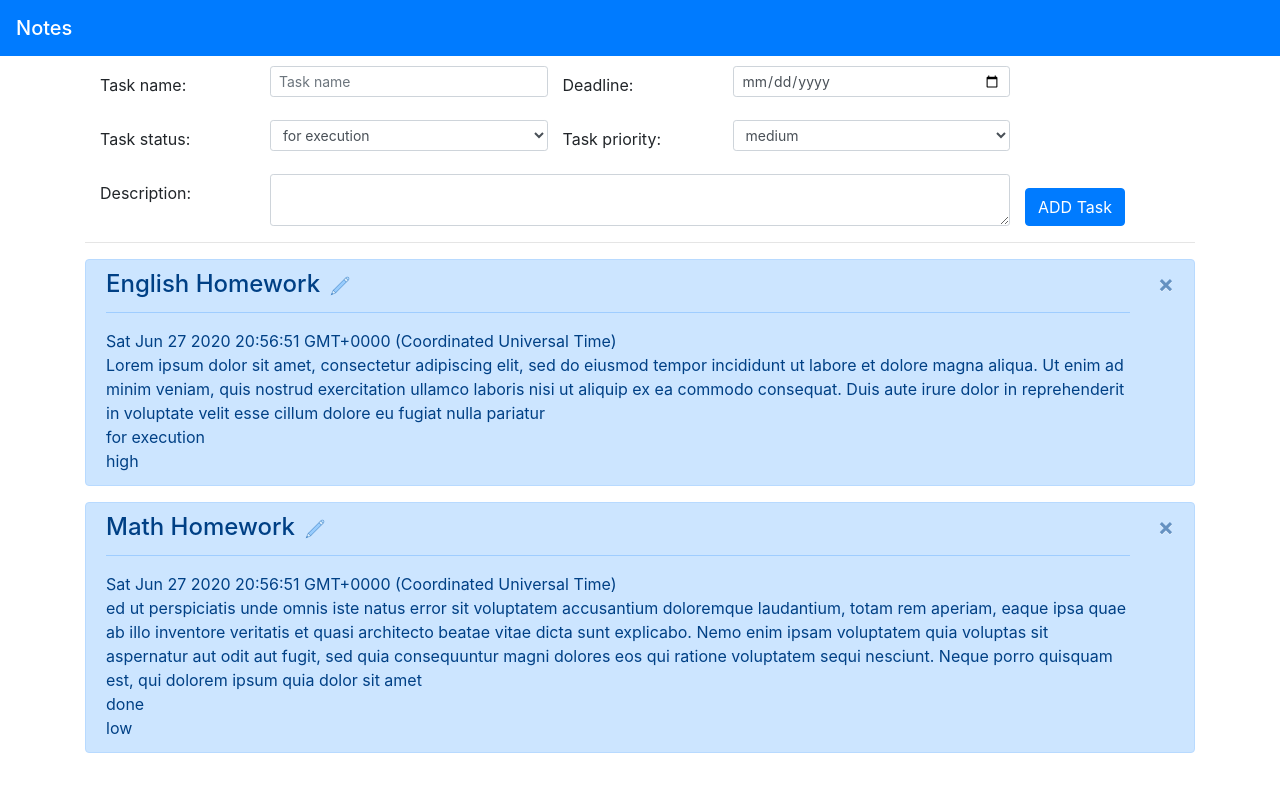
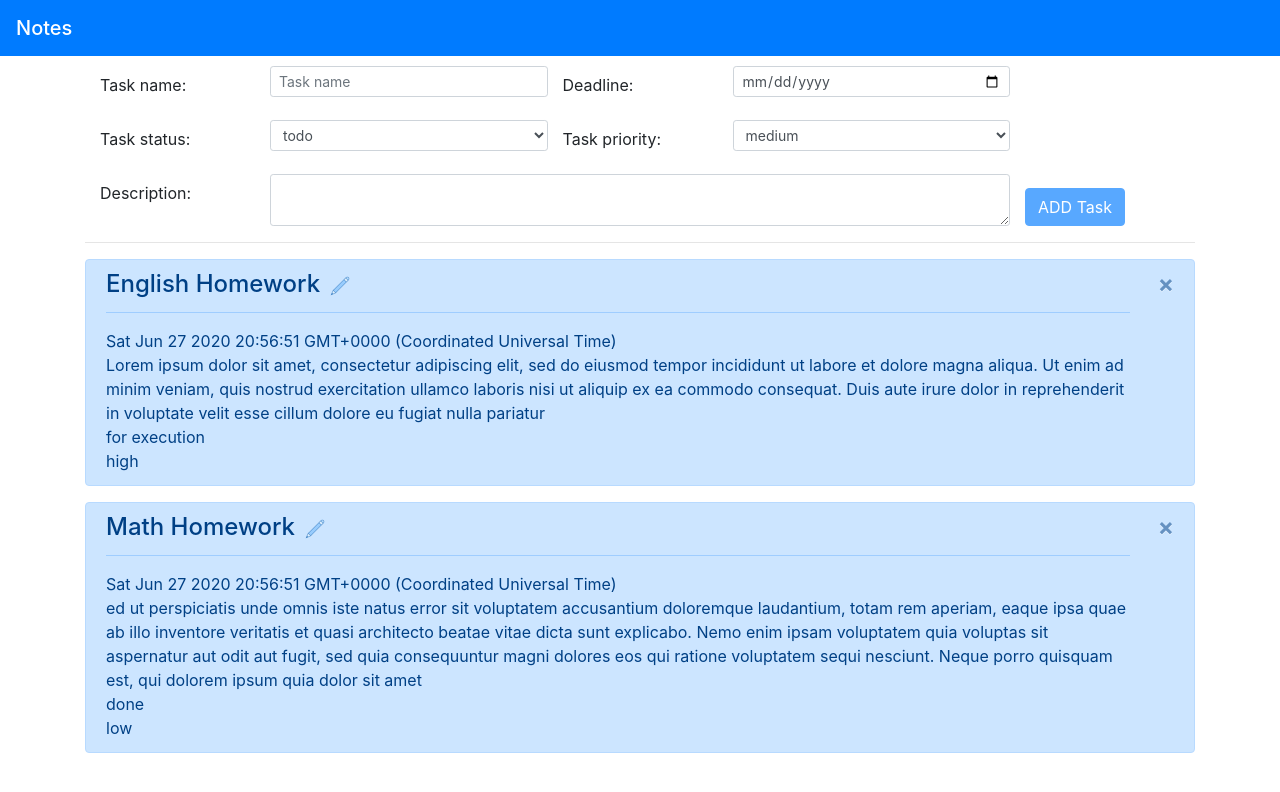
Before and after one commit to kathleen-fen/todo-list-angular, an Angular app: page / in a window 1280 px wide. Shown: the top 792 px of the page. Built offline with nearby package versions, Linux system fonts and the light colour scheme.

Commit message:
form for adding done + validation

```diff
--- a/src/app/app.component.css
+++ b/src/app/app.component.css
@@ -10,3 +10,6 @@
 .form-wrapper {
     margin-top: 10px;
 }
+.name-wrapper {
+    padding: 0;
+}
--- a/src/app/app.component.html
+++ b/src/app/app.component.html
@@ -5,25 +5,28 @@
 
 <div class="container">
 
-  <div class="form-wrapper">
+  <form [formGroup]="form" class="form-wrapper" (ngSubmit)="addTask()">
     <div class="form-group row">
       <label for="FormControlName" class="col-md-2 col-form-label">Task name:</label>
-      <input type="text" class="form-control col-md-3 form-control-sm" id="FormControlName" placeholder="Task name" [(ngModel)] = "newTaskName">
+      <div  class="col-md-3 name-wrapper">
+        <input type="text" class="form-control  form-control-sm" id="FormControlName" placeholder="Task name"  formControlName="name">
+        <div  *ngIf="form.get('name').invalid && form.get('name').touched" class="validation"><small>Please enter task name</small></div>
+      </div>
       <label for="FormControlDeadline" class="col-md-2 col-form-label col-sm-2">Deadline:</label>
-      <input type="date" class="form-control col-md-3 form-control-sm" id="FormControlDeadline" [(ngModel)] = "newTaskDeadline" >
+      <input type="date" class="form-control col-md-3 form-control-sm" id="FormControlDeadline"  formControlName="deadline">
     </div>
 
 
 
     <div class="form-group row">
       <label for="FormControlStatus" class="col-md-2 col-form-label">Task status:</label>
-      <select class="form-control col-md-3 form-control-sm" id="FormControlStatus" [(ngModel)] = "newTaskStatus">
-        <option>for execution</option>
-        <option>in work</option>
+      <select class="form-control col-md-3 form-control-sm" id="FormControlStatus"  formControlName="status">
+        <option>todo</option>
+        <option>doing</option>
         <option>done</option>
       </select>
       <label for="FormControlPriority" class="col-md-2 col-form-label">Task priority:</label>
-      <select class="form-control col-md-3 form-control-sm" id="FormControlPriority" [(ngModel)] = "newTaskPriority">
+      <select class="form-control col-md-3 form-control-sm" id="FormControlPriority"  formControlName="priority">
         <option>low</option>
         <option>medium</option>
         <option>high</option>
@@ -31,12 +34,12 @@
     </div>
     <div class="form-group row">
       <label for="FormControlDescr" class="col-md-2 col-form-label">Description:</label>
-      <textarea class="form-control form-control-sm col-md-8" id="FormControlDescr" rows="2" [(ngModel)] = "newTaskDescr" ></textarea>
+      <textarea class="form-control form-control-sm col-md-8" id="FormControlDescr" rows="2"  formControlName="descr"></textarea>
       <div class="col-md-2 button-wrapper">
-        <button class="btn btn-primary" (click)="addTask()">ADD Task</button>
+        <button class="btn btn-primary" type="submit" [disabled]="form.invalid" >ADD Task</button>
       </div>
     </div>
-  </div>
+  </form>
 
   <hr>
   <app-task
--- a/src/app/app.component.ts
+++ b/src/app/app.component.ts
@@ -1,8 +1,9 @@
-import { Component } from '@angular/core';
+import { Component, OnInit } from '@angular/core';
+import { FormGroup, FormControl, Validators } from '@angular/forms';
 export enum StatusEnum {
-  'for execution',
-  'in work',
-  'done'
+  todo,
+  doing,
+  done
 }
 
 export enum PriorityEnum {
@@ -24,16 +25,10 @@ export interface Task {
   templateUrl: './app.component.html',
   styleUrls: ['./app.component.css']
 })
-export class AppComponent {
+export class AppComponent implements OnInit {
 
   title = 'todo-list';
-
-  newTaskName: string
-  newTaskStatus = 'for execution'
-  newTaskDescr: string
-  newTaskDeadline: Date
-  newTaskPriority = 'medium'
-
+  form: FormGroup
   tasks: Task [] = [
     {
       name: 'English Homework',
@@ -50,22 +45,17 @@ export class AppComponent {
       priority: 'low'
     }
   ]
-  constructor() {
-    //this.newTaskStatus = 'hgfdfdgf'
+  ngOnInit () {
+    this.form = new FormGroup({
+      name: new FormControl('', Validators.required),
+      deadline: new FormControl(''),
+      status: new FormControl('todo'),
+      priority: new FormControl('medium'),
+      descr: new FormControl('')
+    })
   }
   addTask() {
-    this.tasks.unshift({
-      name: this.newTaskName,
-      status: this.newTaskStatus,
-      descr: this.newTaskDescr,
-      deadline: this.newTaskDeadline,
-      priority: this.newTaskPriority
-    });
-    this.newTaskName = ''
-    this.newTaskStatus = 'for execution'
-    this.newTaskDescr = ''
-    this.newTaskDeadline = null
-    this.newTaskPriority = 'medium'
+    this.tasks.unshift({ ...this.form.value});
   }
   deleteTask(index) {
     this.tasks.splice(index,1)
--- a/src/app/app.module.ts
+++ b/src/app/app.module.ts
@@ -2,7 +2,7 @@ import { BrowserModule } from '@angular/platform-browser';
 import { NgModule } from '@angular/core';
 
 import { AppComponent } from './app.component';
-import { FormsModule } from '@angular/forms';
+import { FormsModule, ReactiveFormsModule } from '@angular/forms';
 import { TaskComponent } from './task/task.component';
 
 
@@ -14,7 +14,8 @@ import { TaskComponent } from './task/task.component';
   ],
   imports: [
     BrowserModule,
-    FormsModule
+    FormsModule,
+    ReactiveFormsModule
   ],
   providers: [],
   bootstrap: [AppComponent]
--- a/src/app/task/task.component.ts
+++ b/src/app/task/task.component.ts
@@ -1,6 +1,7 @@
 import { Component, OnInit, Input, Output, ViewChild, ElementRef } from '@angular/core';
 import { Task } from '../app.component';
 import { EventEmitter } from '@angular/core';
+import { FormGroup, FormControl, Validators } from '@angular/forms';
 
 @Component({
   selector: 'app-task',
@@ -9,6 +10,9 @@ import { EventEmitter } from '@angular/core';
 })
 export class TaskComponent implements OnInit {
   nameEditMode:boolean = false
+  deadlineEditMode:boolean = false
+  descrEditMode:boolean = false
+  form: FormGroup
   @Input() task: Task
   @Output() onDelete = new EventEmitter()
   @Output() onChangeName = new EventEmitter()
@@ -17,6 +21,13 @@ export class TaskComponent implements OnInit {
   constructor() { }
 
   ngOnInit(): void {
+    this.form = new FormGroup({
+    name: new FormControl('', Validators.required),
+    deadline: new FormControl(''),
+    /* status: new FormControl('todo'),
+    priority: new FormControl('medium'), */
+    descr: new FormControl('')
+    })
   }
 
   delTask(){
--- a/src/styles.css
+++ b/src/styles.css
@@ -1,2 +1,14 @@
 /* You can add global styles to this file, and also import other style files */
 @import './../node_modules/bootstrap/dist/css/bootstrap.css';
+
+input.ng-invalid.ng-touched {
+    border: solid 1px red;
+    outline: 0!important;
+}
+input.ng-invalid.ng-touched:focus {
+    outline:none;
+    box-shadow: none;
+}
+.validation small {
+    color: red;
+}
```
